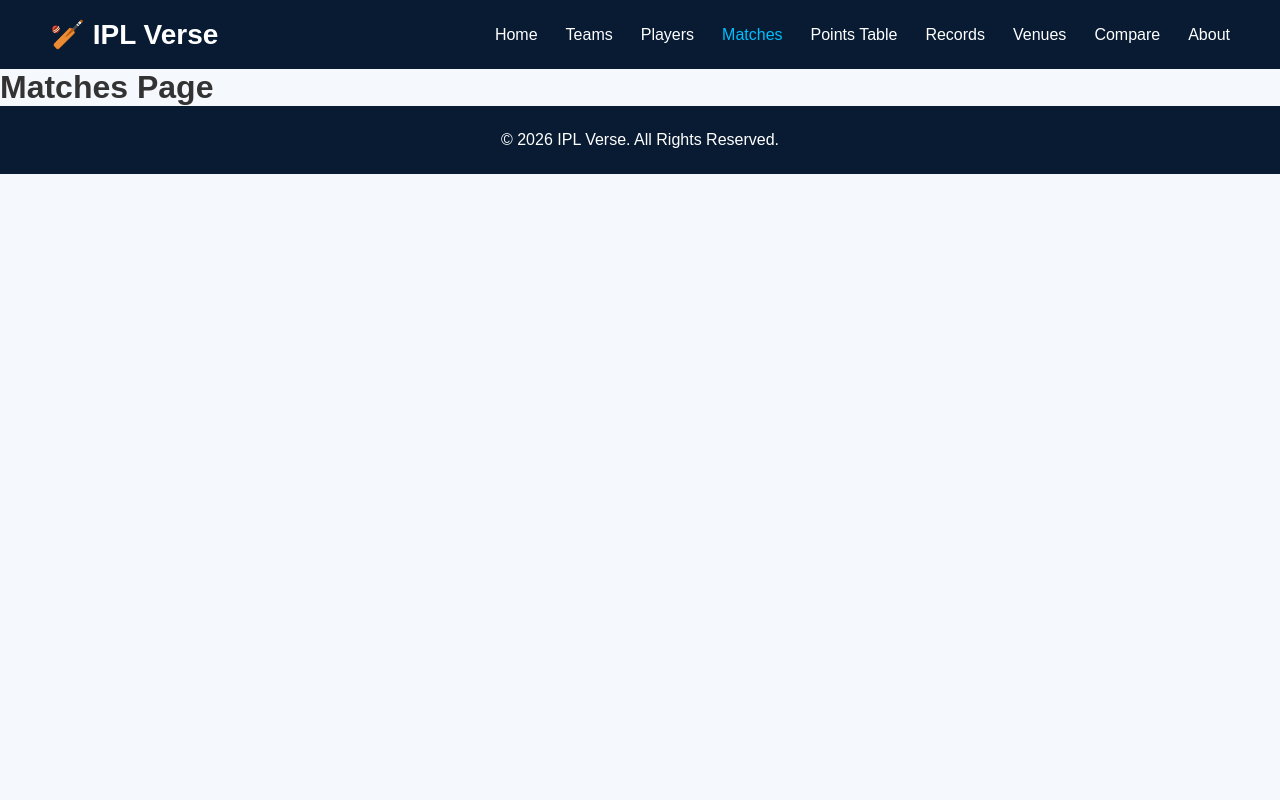
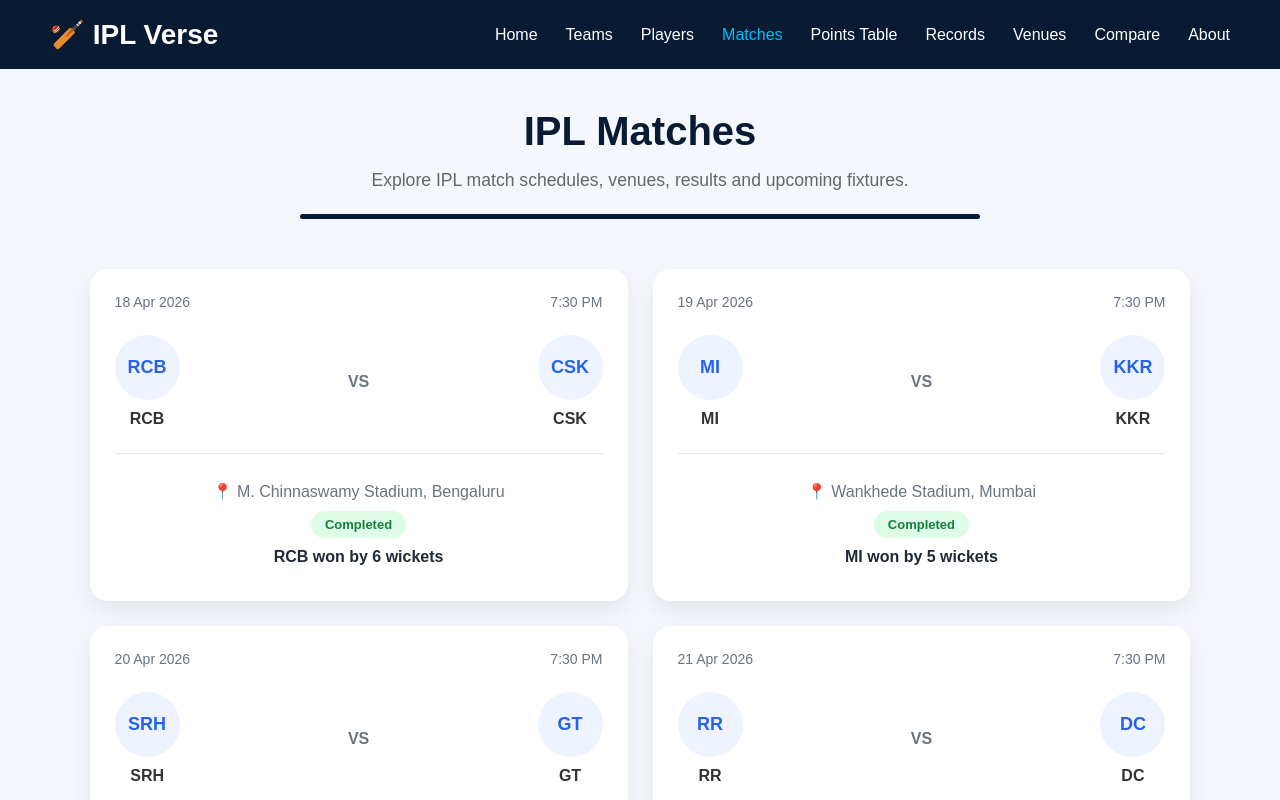
Before and after one commit to tamizhanbanjk/ipl-verse, a React (Vite) app: page /matches in a window 1280 px wide. Shown: the top 800 px of the page. Built offline with nearby package versions, Linux system fonts and the light colour scheme.

Commit message:
updated scr-pages-matches-matches.jsx,matches.css,created new js filew in data-matches.js

```diff
--- /dev/null
+++ b/src/data/Matches.js
@@ -0,0 +1,113 @@
+const matches = [
+  {
+    id: 1,
+    team1: "RCB",
+    team2: "CSK",
+    date: "18 Apr 2026",
+    time: "7:30 PM",
+    venue: "M. Chinnaswamy Stadium, Bengaluru",
+    status: "Completed",
+    result: "RCB won by 6 wickets",
+  },
+
+  {
+    id: 2,
+    team1: "MI",
+    team2: "KKR",
+    date: "19 Apr 2026",
+    time: "7:30 PM",
+    venue: "Wankhede Stadium, Mumbai",
+    status: "Completed",
+    result: "MI won by 5 wickets",
+  },
+
+  {
+    id: 3,
+    team1: "SRH",
+    team2: "GT",
+    date: "20 Apr 2026",
+    time: "7:30 PM",
+    venue: "Rajiv Gandhi International Stadium, Hyderabad",
+    status: "Completed",
+    result: "GT won by 7 wickets",
+  },
+
+  {
+    id: 4,
+    team1: "RR",
+    team2: "DC",
+    date: "21 Apr 2026",
+    time: "7:30 PM",
+    venue: "Sawai Mansingh Stadium, Jaipur",
+    status: "Upcoming",
+    result: "Match not started",
+  },
+
+  {
+    id: 5,
+    team1: "PBKS",
+    team2: "LSG",
+    date: "22 Apr 2026",
+    time: "7:30 PM",
+    venue: "PCA Stadium, Mohali",
+    status: "Upcoming",
+    result: "Match not started",
+  },
+
+  {
+    id: 6,
+    team1: "CSK",
+    team2: "MI",
+    date: "23 Apr 2026",
+    time: "7:30 PM",
+    venue: "MA Chidambaram Stadium, Chennai",
+    status: "Upcoming",
+    result: "Match not started",
+  },
+
+  {
+    id: 7,
+    team1: "RCB",
+    team2: "KKR",
+    date: "24 Apr 2026",
+    time: "7:30 PM",
+    venue: "M. Chinnaswamy Stadium, Bengaluru",
+    status: "Upcoming",
+    result: "Match not started",
+  },
+
+  {
+    id: 8,
+    team1: "GT",
+    team2: "RR",
+    date: "25 Apr 2026",
+    time: "3:30 PM",
+    venue: "Narendra Modi Stadium, Ahmedabad",
+    status: "Upcoming",
+    result: "Match not started",
+  },
+
+  {
+    id: 9,
+    team1: "DC",
+    team2: "SRH",
+    date: "26 Apr 2026",
+    time: "7:30 PM",
+    venue: "Arun Jaitley Stadium, Delhi",
+    status: "Upcoming",
+    result: "Match not started",
+  },
+
+  {
+    id: 10,
+    team1: "LSG",
+    team2: "PBKS",
+    date: "27 Apr 2026",
+    time: "7:30 PM",
+    venue: "Ekana Cricket Stadium, Lucknow",
+    status: "Upcoming",
+    result: "Match not started",
+  },
+];
+
+export default matches;
--- /dev/null
+++ b/src/pages/Matches/Matches.css
@@ -0,0 +1,135 @@
+.matches-page {
+    min-height: 100vh;
+    padding: 40px 7%;
+    background: #f4f7fb;
+}
+
+.matches-grid {
+    max-width: 1200px;
+    margin: 50px auto 0;
+
+    display: grid;
+    grid-template-columns: repeat(2, 1fr);
+    gap: 25px;
+}
+
+.match-card {
+    background: #ffffff;
+    border-radius: 18px;
+    padding: 25px;
+
+    box-shadow: 0 10px 25px rgba(0, 0, 0, 0.08);
+
+    transition: 0.3s ease;
+}
+
+.match-card:hover {
+    transform: translateY(-6px);
+
+    box-shadow: 0 15px 30px rgba(0, 0, 0, 0.12);
+}
+
+.match-header {
+    display: flex;
+    justify-content: space-between;
+
+    color: #6b7280;
+    font-size: 14px;
+
+    margin-bottom: 25px;
+}
+
+.teams-row {
+    display: flex;
+    align-items: center;
+    justify-content: space-between;
+
+    margin-bottom: 25px;
+}
+
+.match-team {
+    display: flex;
+    flex-direction: column;
+    align-items: center;
+
+    gap: 10px;
+}
+
+.team-circle {
+    width: 65px;
+    height: 65px;
+
+    border-radius: 50%;
+
+    display: flex;
+    align-items: center;
+    justify-content: center;
+
+    background: #eef3ff;
+
+    color: #2563eb;
+
+    font-weight: 700;
+    font-size: 18px;
+}
+
+.vs {
+    font-weight: 700;
+    color: #6b7280;
+}
+
+.match-info {
+    border-top: 1px solid #e5e7eb;
+    padding-top: 18px;
+
+    text-align: center;
+}
+
+.match-info p {
+    color: #6b7280;
+    margin: 10px 0;
+}
+
+.match-status {
+    display: inline-block;
+
+    padding: 6px 14px;
+
+    border-radius: 50px;
+
+    font-size: 13px;
+    font-weight: 600;
+}
+
+.completed {
+    background: #dcfce7;
+    color: #15803d;
+}
+
+.upcoming {
+    background: #dbeafe;
+    color: #2563eb;
+}
+
+.match-result {
+    font-weight: 600;
+    color: #1f2937 !important;
+}
+
+/* Responsive */
+
+@media (max-width: 768px) {
+
+    .matches-page {
+        padding: 30px 20px;
+    }
+
+    .matches-grid {
+        grid-template-columns: 1fr;
+    }
+
+    .teams-row {
+        gap: 15px;
+    }
+
+}
--- a/src/pages/Matches/Matches.jsx
+++ b/src/pages/Matches/Matches.jsx
@@ -1,6 +1,79 @@
+import matches from "../../data/Matches";
+import SectionTitle from "../../components/SectionTitle/SectionTitle";
+
+import "./Matches.css";
+
 function Matches() {
   return (
-    <h1>Matches Page</h1>
+    <section className="matches-page">
+
+      <SectionTitle
+        title="IPL Matches"
+        subtitle="Explore IPL match schedules, venues, results and upcoming fixtures."
+      />
+
+      <div className="matches-grid">
+
+        {matches.map((match) => (
+          <div className="match-card" key={match.id}>
+
+            <div className="match-header">
+              <span>{match.date}</span>
+              <span>{match.time}</span>
+            </div>
+
+            <div className="teams-row">
+
+              <div className="match-team">
+                <div className="team-circle">
+                  {match.team1}
+                </div>
+
+                <strong>{match.team1}</strong>
+              </div>
+
+              <div className="vs">
+                VS
+              </div>
+
+              <div className="match-team">
+                <div className="team-circle">
+                  {match.team2}
+                </div>
+
+                <strong>{match.team2}</strong>
+              </div>
+
+            </div>
+
+            <div className="match-info">
+
+              <p>
+                📍 {match.venue}
+              </p>
+
+              <span
+                className={
+                  match.status === "Completed"
+                    ? "match-status completed"
+                    : "match-status upcoming"
+                }
+              >
+                {match.status}
+              </span>
+
+              <p className="match-result">
+                {match.result}
+              </p>
+
+            </div>
+
+          </div>
+        ))}
+
+      </div>
+
+    </section>
   );
 }
 
```
